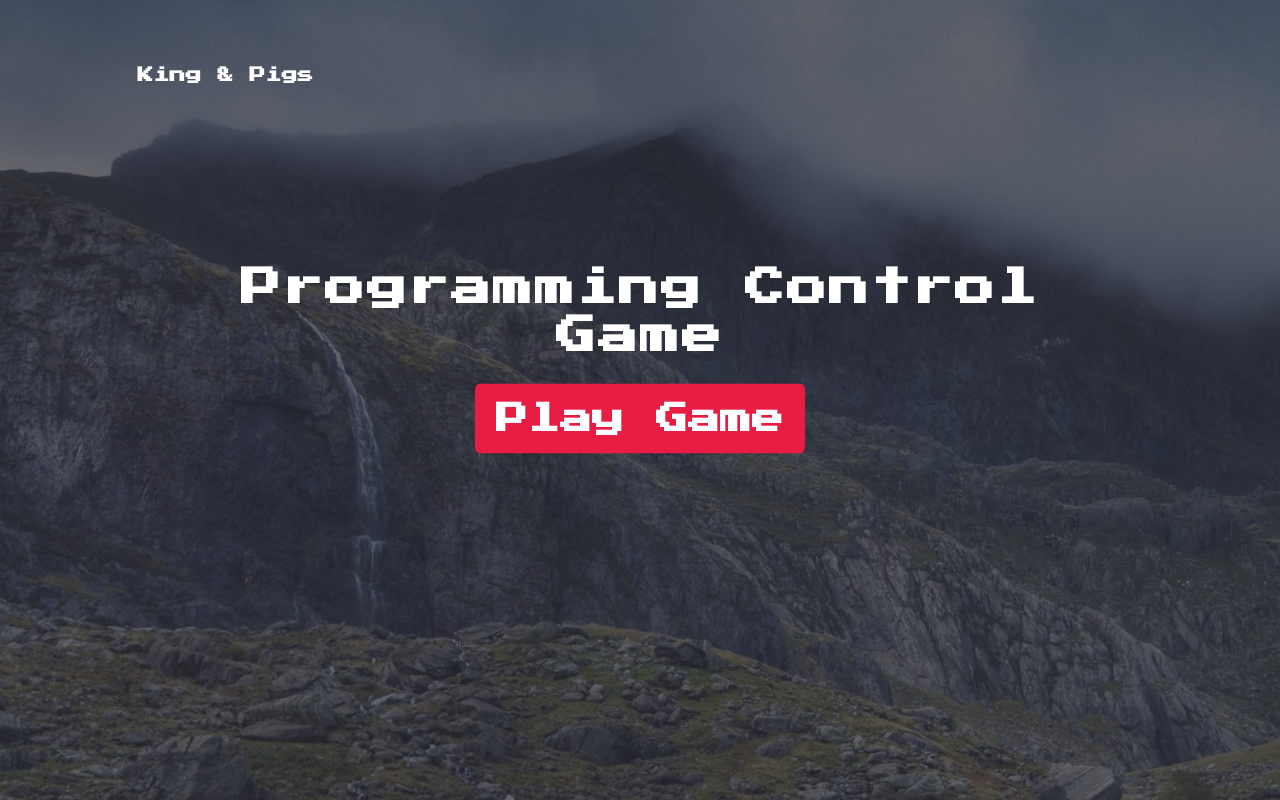
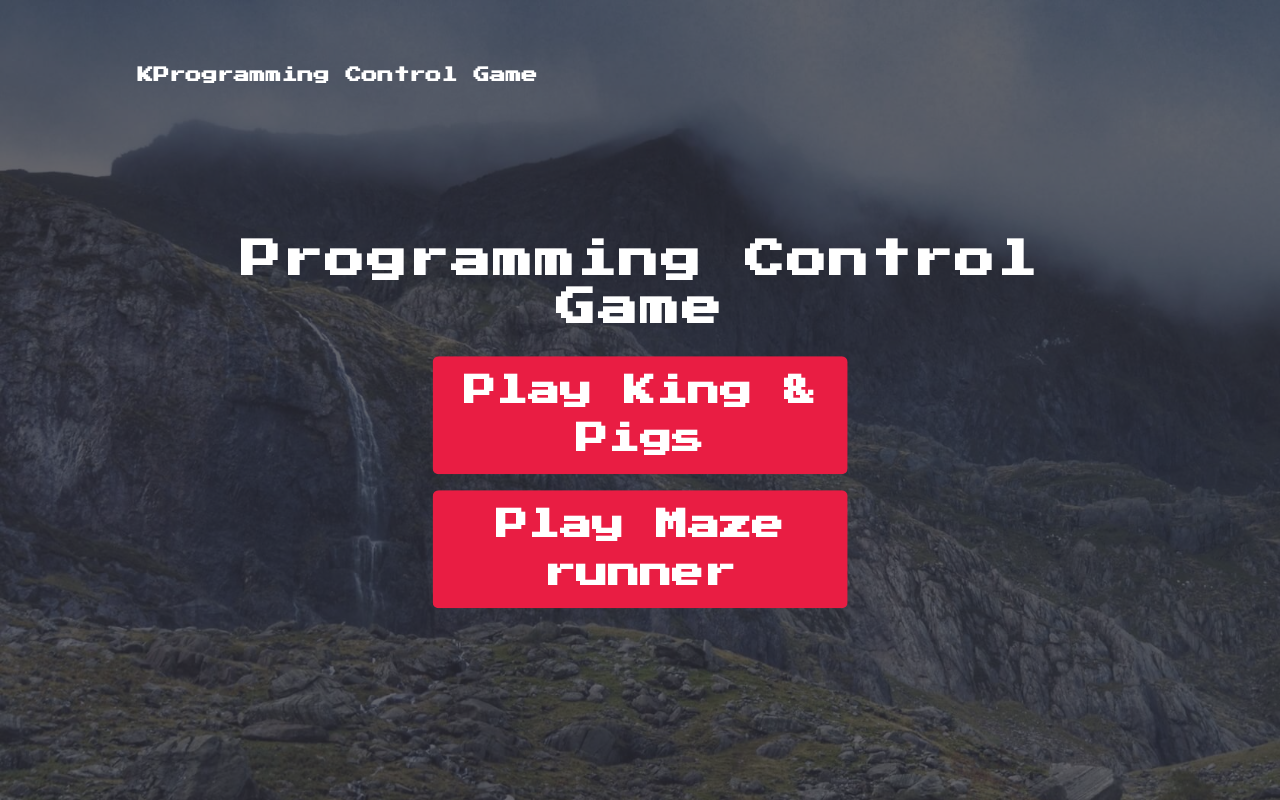
Before and after one commit to BuiHuyTam/Programming-Control-Game, a website: page index.html in a window 1280 px wide. Drawn offline with nearby package versions, Linux system fonts and the light colour scheme.

Commit message:
add maze runner link

```diff
--- a/index.html
+++ b/index.html
@@ -23,13 +23,18 @@
       <div class="row">
         <div class="col-md-12">
           <nav class="navbar navbar-md">
-            <div class="navbar-brand">King & Pigs</div>
+            <div class="navbar-brand">KProgramming Control Game</div>
           </nav>
         </div>
         <div class="col-md-8 offset-md-2 info">
           <h1 class="text-center">Programming Control Game</h1>
           <a href="./game.html" class="btn btn-md text-center mt-3"
-            >Play Game</a
+            >Play King & Pigs</a
+          >
+          <a
+            href="https://pacman-36k.pages.dev/"
+            class="btn btn-md text-center mt-3"
+            >Play Maze runner</a
           >
         </div>
       </div>
```
